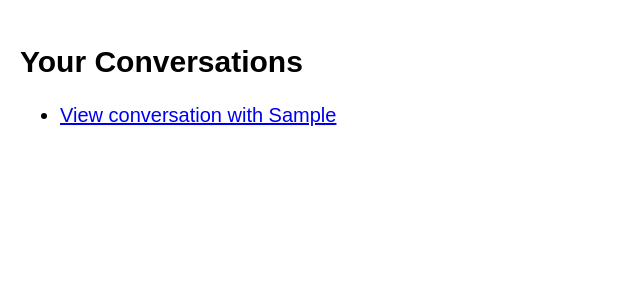
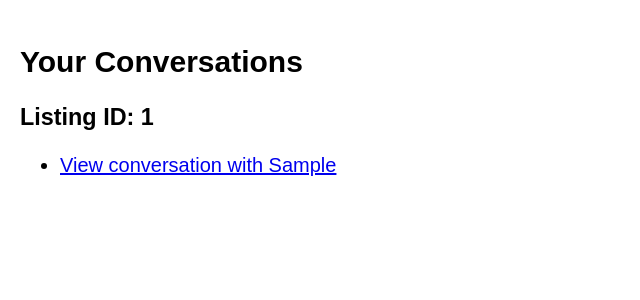
Before and after one commit to sharma-aarushi/COMS-4111-Databases-Project-1, a Flask app: template templates/message_overview.html in a window 1280 px wide. Shown: the part 56-356 px from the top of the page, without its empty margins (0-640 px from the left). Run offline with Flask 3, Linux system fonts and the light colour scheme; the template is opened without the code that fills it: most values are stand-ins (such as "Sample title", 1, 10 or a date in 2020); parts of the project's set-up code (start-up, migrations or seed data) failed here and were passed over.

Commit message:
Fix messaging functionality

```diff
--- a/server.py
+++ b/server.py
@@ -467,7 +467,7 @@ def delete_listing(listing_id):
     return redirect(url_for('profile'))
 
 # Message seller
-@app.route('/message_seller/<int:listing_id>', methods=['POST'])
+@app.route('/message_seller/<int:listing_id>')
 def message_seller(listing_id):
     if not is_logged_in():
         flash("Please log in to send a message.")
@@ -510,48 +510,56 @@ def message_overview():
         flash("Please log in to view your messages.")
         return redirect(url_for('login'))
 
-    # Get unique conversations for the current user based on sender and receiver
+    # Get unique conversations for the current user based on sender, receiver, and listing_id
     query = text("""
-        SELECT DISTINCT CASE
-            WHEN sender = :user_uni THEN receiver
-            ELSE sender
-        END AS other_user
+        SELECT DISTINCT listing_id,
+               CASE
+                   WHEN sender = :user_uni THEN receiver
+                   ELSE sender
+               END AS other_user
         FROM Messages
         WHERE sender = :user_uni OR receiver = :user_uni
+        ORDER BY listing_id, other_user;
     """)
 
     with g.conn as conn:
         conversations = conn.execute(query, {'user_uni': user_uni}).fetchall()
 
+    # Convert result to a list of dictionaries to pass to the template
+    conversations = [dict(row._mapping) for row in conversations]
+
     return render_template("message_overview.html", conversations=conversations)
 
-@app.route('/view_conversation/<string:recipient_uni>')
-def view_conversation(recipient_uni):
+@app.route('/view_conversation/<string:recipient_uni>/<int:listing_id>')
+def view_conversation(recipient_uni, listing_id):
     # Get the current user
     user_uni = get_current_user()
     if not user_uni:
         flash("Please log in to view conversations.")
         return redirect(url_for('login'))
 
-    # Fetch messages between the current user and the recipient
+    # Fetch messages between the current user and the recipient for the specific listing
     query = text("""
         SELECT content, timestamp, sender, receiver
         FROM Messages
-        WHERE (sender = :current_user AND receiver = :recipient_uni)
-           OR (sender = :recipient_uni AND receiver = :current_user)
+        WHERE listing_id = :listing_id AND
+              ((sender = :current_user AND receiver = :recipient_uni)
+           OR (sender = :recipient_uni AND receiver = :current_user))
         ORDER BY timestamp ASC
     """)
 
     with g.conn as conn:
         result = conn.execute(query, {
             'current_user': user_uni,
-            'recipient_uni': recipient_uni
+            'recipient_uni': recipient_uni,
+            'listing_id': listing_id
         })
 
-        # Use row._mapping to create a list of dictionaries
+        # Convert results to a list of dictionaries
         messages = [row._mapping for row in result]
 
-    return render_template("messages.html", messages=messages, recipient_uni=recipient_uni)
+    # Pass user_uni to the template
+    return render_template("messages.html", messages=messages, recipient_uni=recipient_uni, listing_id=listing_id, user_uni=user_uni)
 
 @app.route('/send_message/<int:listing_id>', methods=['POST'])
 def send_message(listing_id):
@@ -561,17 +569,17 @@ def send_message(listing_id):
         return redirect(url_for('login'))
 
     sender = get_current_user()  # Get the logged-in user's UNI
-    recipient = request.form.get('receiver_uni')  # UNI of the other party
+    recipient = request.form.get('receiver_uni')  # UNI of the other party (either buyer or seller)
     message_content = request.form.get('message')
 
     if not message_content:
         flash("Message cannot be empty.")
         return redirect(url_for('view_item', listing_id=listing_id))
 
-    # Insert the message into the Messages table
+    # Insert the message with listing_id into the Messages table
     insert_query = text("""
-        INSERT INTO Messages (content, timestamp, sender, receiver)
-        VALUES (:content, :timestamp, :sender, :receiver)
+        INSERT INTO Messages (content, timestamp, sender, receiver, listing_id)
+        VALUES (:content, :timestamp, :sender, :receiver, :listing_id)
     """)
 
     try:
@@ -580,7 +588,8 @@ def send_message(listing_id):
                 'content': message_content,
                 'timestamp': datetime.now(),
                 'sender': sender,
-                'receiver': recipient
+                'receiver': recipient,
+                'listing_id': listing_id
             })
             conn.commit()
             flash("Message sent successfully.")
@@ -589,11 +598,12 @@ def send_message(listing_id):
         flash("Failed to send the message.")
 
     # Redirect back to the conversation view
-    return redirect(url_for('view_conversation', recipient_uni=recipient))
+    return redirect(url_for('view_conversation', recipient_uni=recipient, listing_id=listing_id))
 
-@app.route('/messages', defaults={'listing_id': None})
-@app.route('/messages/<int:listing_id>')
+@app.route('/messages',  methods=['GET','POST'])
+@app.route('/messages/<int:listing_id>', methods=['GET','POST'])
 def messages(listing_id=None):
+    print("MESSAGES")
     # Check if the user is logged in
     if not current_user:
         flash("Please log in to view messages.")
@@ -601,7 +611,9 @@ def messages(listing_id=None):
 
     # If listing_id is provided, fetch the `recipient_uni` (seller) based on `createdby` attribute
     recipient_uni = None
+    print(listing_id)
     if listing_id:
+        print("listing id")
         query = text("SELECT createdby FROM Listings WHERE listingid = :listing_id")
         with g.conn as conn:
             result = conn.execute(query, {'listing_id': listing_id}).fetchone()
@@ -614,13 +626,21 @@ def messages(listing_id=None):
         return redirect(url_for('message_overview'))
 
     # Now that we have recipient_uni, fetch all messages between current_user and recipient_uni
+    # query = text("""
+    #     SELECT content, timestamp, sender, receiver
+    #     FROM Messages
+    #     WHERE (sender = :current_user AND receiver = :recipient_uni)
+    #        OR (sender = :recipient_uni AND receiver = :current_user)
+    #     ORDER BY timestamp ASC
+    # """)
+
     query = text("""
-        SELECT content, timestamp, sender, receiver
-        FROM Messages
-        WHERE (sender = :current_user AND receiver = :recipient_uni)
-           OR (sender = :recipient_uni AND receiver = :current_user)
-        ORDER BY timestamp ASC
+        INSERT INTO Messages (content, timestamp, sender, receiver)
+        VALUES (:content, :timestamp, :sender, :receiver)
     """)
+
+    print(query)
+
     with g.conn as conn:
         messages = conn.execute(query, {
             'current_user': current_user,
@@ -724,9 +744,10 @@ if __name__ == "__main__":
     @click.option('--debug', is_flag=True)
     @click.option('--threaded', is_flag=True)
     @click.argument('HOST', default='0.0.0.0')
-    @click.argument('PORT', default=8124, type=int)
+    @click.argument('PORT', default=8131, type=int)
     def run(debug, threaded, host, port):
         HOST, PORT = host, port
         print("running on %s:%d" % (HOST, PORT))
-        app.run(host=HOST, port=PORT, debug=debug, threaded=threaded)
+        app.run(host=HOST, port=PORT)
+        #app.run(host=HOST, port=PORT, debug=debug, threaded=threaded)
     run()
--- a/templates/message_overview.html
+++ b/templates/message_overview.html
@@ -2,13 +2,25 @@
 
 {% block content %}
 <h2>Your Conversations</h2>
-<ul class="conversations">
+<div class="conversations">
+    {% set current_listing_id = None %}
     {% for conversation in conversations %}
-    <li>
-        <a href="{{ url_for('view_conversation', recipient_uni=conversation.other_user) }}">
-            View conversation with {{ conversation.other_user }}
-        </a>
-    </li>
-    {% endfor %}
-</ul>
+    {% if current_listing_id != conversation.listing_id %}
+    {% if current_listing_id is not none %}
+    </ul> <!-- Close previous listing's conversations list -->
+    {% endif %}
+    <!-- Start a new section for a new listing_id -->
+    <h3>Listing ID: {{ conversation.listing_id }}</h3>
+    <ul>
+        {% set current_listing_id = conversation.listing_id %}
+        {% endif %}
+        <li>
+            <a
+                href="{{ url_for('view_conversation', recipient_uni=conversation.other_user, listing_id=conversation.listing_id) }}">
+                View conversation with {{ conversation.other_user }}
+            </a>
+        </li>
+        {% endfor %}
+    </ul> <!-- Close the last listing's conversations list -->
+</div>
 {% endblock %}
--- a/templates/view_conversation.html
+++ b/templates/view_conversation.html
@@ -14,7 +14,6 @@
 </div>
 
 <!-- Form to send a new message in the conversation -->
-<!-- Form to send a new message in the conversation -->
 <form action="{{ url_for('send_message', listing_id=listing_id) }}" method="post">
     <input type="hidden" name="receiver_uni" value="{{ recipient_uni }}">
     <input type="hidden" name="listing_id" value="{{ listing_id }}">
```
Also changed, not shown: templates/messages.html (+7 -4 lines).
